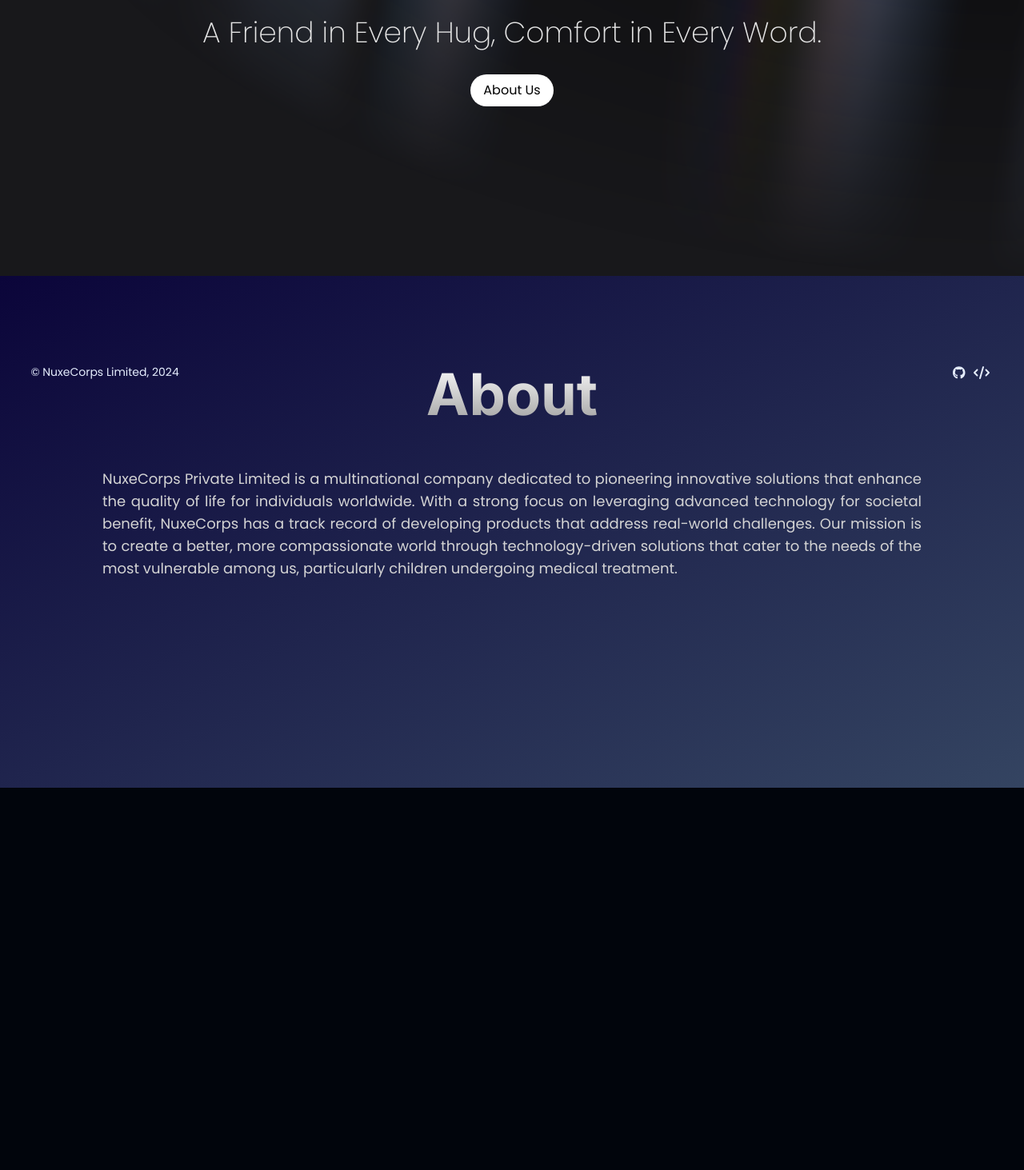
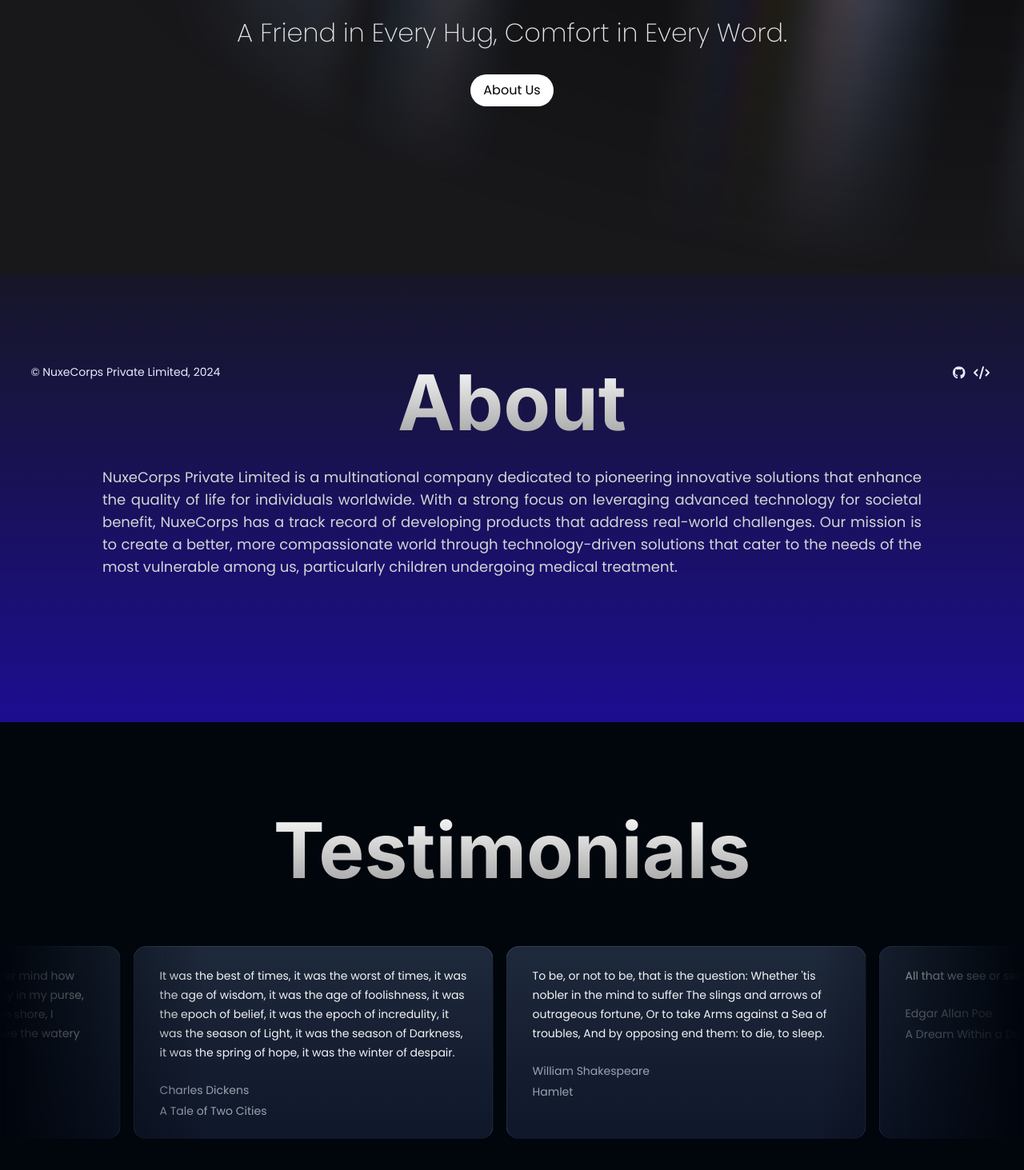
Before and after one commit to javascription/exun-hack-24, a Next.js app: page / in a window 1280 px wide. Shown: the part 295-1758 px from the top of the page at 80% size. Before the commit the page ends 1280 px from the top, so only its background shows below. Built offline with nearby package versions, Linux system fonts and the light colour scheme; no server answers.

Commit message:
added testimonials

```diff
--- a/package.json
+++ b/package.json
@@ -14,6 +14,7 @@
     "@fortawesome/free-regular-svg-icons": "^6.6.0",
     "@fortawesome/free-solid-svg-icons": "^6.6.0",
     "@fortawesome/react-fontawesome": "^0.2.2",
+    "@tabler/icons-react": "^3.12.0",
     "clsx": "^2.1.1",
     "framer-motion": "^11.3.24",
     "next": "14.2.5",
@@ -24,6 +25,8 @@
     "tailwind-merge": "^2.5.2"
   },
   "devDependencies": {
+    "@types/node": "22.3.0",
+    "@types/react": "18.3.3",
     "eslint": "^8",
     "eslint-config-next": "14.2.5",
     "postcss": "^8",
--- a/src/app/components/About.jsx
+++ b/src/app/components/About.jsx
@@ -1,15 +1,19 @@
-import Heading from "./ui/Heading"
+import Heading from "./ui/Heading";
+import TextMotion from "./ui/TextMotion";
 
 export default function About() {
     return (
         <>
-            <div className="aboutContainer top-[40rem] absolute flex w-screen justify-center items-center h-[40rem]">
-                <Heading className="absolute top-[7rem] text-8xl">About</Heading>
-                <p className="p-about font-normal text-lg text-justify text-neutral-300 mx-auto w-80%">
-                    NuxeCorps Private Limited is a multinational company dedicated to pioneering innovative solutions that enhance the quality of life for individuals worldwide.
-                    With a strong focus on leveraging advanced technology for societal benefit, NuxeCorps has a track record of developing products that address real-world challenges.
-                    Our mission is to create a better, more compassionate world through technology-driven solutions that cater to the needs of the most vulnerable among us, particularly children undergoing medical treatment.
-                </p>
+            <div className="aboutContainer top-[39.9rem] absolute w-screen h-[35rem]" id="about">
+                <TextMotion className="flex justify-center items-center">
+                    <Heading className="absolute top-[5rem] sm:top-[6rem] md:top-[7rem] mi:text-5xl text-6xl sm:text-7xl md:text-8xl">About</Heading>
+                    <p className="p-about font-normal mi:text-sm sm:text-base md:text-lg text-justify text-neutral-300 mx-auto w-80%
+                    absolute top-[10rem] sm:top-[11rem] md:top-[15rem]">
+                        NuxeCorps Private Limited is a multinational company dedicated to pioneering innovative solutions that enhance the quality of life for individuals worldwide.
+                        With a strong focus on leveraging advanced technology for societal benefit, NuxeCorps has a track record of developing products that address real-world challenges.
+                        Our mission is to create a better, more compassionate world through technology-driven solutions that cater to the needs of the most vulnerable among us, particularly children undergoing medical treatment.
+                    </p>
+                </TextMotion>
             </div>
         </>
     )
--- a/src/app/components/Footer.jsx
+++ b/src/app/components/Footer.jsx
@@ -9,7 +9,7 @@
         <>
             <section>
                 <div className="p-2-3-percent flex justify-between w-[100%] z-[100] fixed bottom-0 text-primary">
-                    <div className='text-[14px]'>© NuxeCorps Limited, {new Date().getFullYear()}</div>
+                    <div className='text-[14px]'>© NuxeCorps Private Limited, {new Date().getFullYear()}</div>
                     <div className='f-links flex'>
                         <a href='https://github.com/javascription' target='blank'><FontAwesomeIcon icon={faGithub}></FontAwesomeIcon></a>
                         <a href='https://github.com/javascription' target='blank'><FontAwesomeIcon icon={faCode}></FontAwesomeIcon></a>
--- a/src/app/components/Hero.jsx
+++ b/src/app/components/Hero.jsx
@@ -1,32 +1,25 @@
 "use client"
 import { AuroraBackground } from "./ui/Aurora";
-import { motion } from "framer-motion";
+import TextMotion from "./ui/TextMotion";
 
 export default function Hero() {
     return (
         <>
             <section>
                 <AuroraBackground className="top-0 absolute h-[40rem] w-screen flex flex-col items-center justify-center">
-                    <motion.div
-                        initial={{ opacity: 0.0, y: 40 }}
-                        whileInView={{ opacity: 1, y: 0 }}
-                        transition={{
-                        delay: 0.3,
-                        duration: 0.8,
-                        ease: "easeInOut",
-                        }}
+                    <TextMotion
                         className="relative flex flex-col gap-4 items-center justify-center px-4"
                     >
-                        <div className="text-4xl md:text-7xl font-bold dark:text-white text-center">
+                        <div className="mi:text-3xl text-4xl md:text-7xl font-bold dark:text-white text-center">
                         NuxeCorps
                         </div>
-                        <div className="font-extralight text-base md:text-4xl dark:text-neutral-200 py-4">
+                        <div className="mi:text-xs font-extralight text-base md:text-[2rem] md:leading-[40px] dark:text-neutral-200 py-4">
                         A Friend in Every Hug, Comfort in Every Word.
                         </div>
                         <button className="bg-black dark:bg-white rounded-full w-fit text-white dark:text-black px-4 py-2">
                         About Us
                         </button>
-                    </motion.div>
+                    </TextMotion>
                 </AuroraBackground>
             </section>
         </>
--- a/src/app/components/LoginNav.jsx
+++ b/src/app/components/LoginNav.jsx
@@ -50,10 +50,10 @@
                 <header className="relative pt-[2rem] pr-0 pb-[2rem] pl-0">
                     <div className="fixed flex flex-wrap justify-between w-[100%] items-center z-[100]" ref={navbarRef}>
                         <div className="text-2xl ml-[3rem]">
-                            <a href="/" className="mo:text-[2.5rem] mi:text-[2rem]">NuxeCorps</a>
+                            <a href="/" className="mo:text-[2.5rem] mi:text-[1.8rem]">NuxeCorps</a>
                         </div>
                         <ul className="relative flex gap-12 mo:hidden items-center">
-                            <li><a href="/" className="relative">About</a></li>
+                            <li><a href="/#about" className="relative">About</a></li>
                             <li><a href="/demo" className="relative">Demo</a></li>
                             <li><a href="/merchandise" className="relative">Merchandise</a></li>
                             <li><a href="/subscription" className="relative">Subscription</a></li>
@@ -68,7 +68,7 @@
                             className="color-primary cursor-pointer mr-[4rem] hidden mo:block mo:text-5xl mi:text-3xl" />
 
                         <FontAwesomeIcon icon={faXmark} onClick={() => closeWrapper()} ref={closeIconRef}
-                            className="hidden text-primary text-[3.3rem] border-4 rounded-2xl mr-12" />
+                            className="hidden text-primary text-[3.3rem] border-4 rounded-2xl mr-12 px-5" />
                     </div>
                 </header>
                 <div ref={wrapperRef}
--- /dev/null
+++ b/src/app/components/Testimonials.jsx
@@ -0,0 +1,50 @@
+"use client";
+
+import { InfiniteMovingCards } from './ui/Cards'
+import React, { useEffect, useState } from "react";
+import Heading from './ui/Heading';
+
+export default function InfiniteMovingCardsDemo() {
+  return (
+    <div className="absolute top-[79.9rem] h-[40rem] rounded-md flex flex-col antialiased items-center justify-center overflow-hidden">
+      <Heading className="absolute top-[2rem] mi:text-5xl text-6xl sm:text-7xl md:text-8xl">Testimonials</Heading>
+      <InfiniteMovingCards
+        items={testimonials}
+        direction="right"
+        speed="slow"
+      />
+    </div>
+  );
+}
+
+const testimonials = [
+  {
+    quote:
+      "It was the best of times, it was the worst of times, it was the age of wisdom, it was the age of foolishness, it was the epoch of belief, it was the epoch of incredulity, it was the season of Light, it was the season of Darkness, it was the spring of hope, it was the winter of despair.",
+    name: "Charles Dickens",
+    title: "A Tale of Two Cities",
+  },
+  {
+    quote:
+      "To be, or not to be, that is the question: Whether 'tis nobler in the mind to suffer The slings and arrows of outrageous fortune, Or to take Arms against a Sea of troubles, And by opposing end them: to die, to sleep.",
+    name: "William Shakespeare",
+    title: "Hamlet",
+  },
+  {
+    quote: "All that we see or seem is but a dream within a dream.",
+    name: "Edgar Allan Poe",
+    title: "A Dream Within a Dream",
+  },
+  {
+    quote:
+      "It is a truth universally acknowledged, that a single man in possession of a good fortune, must be in want of a wife.",
+    name: "Jane Austen",
+    title: "Pride and Prejudice",
+  },
+  {
+    quote:
+      "Call me Ishmael. Some years ago—never mind how long precisely—having little or no money in my purse, and nothing particular to interest me on shore, I thought I would sail about a little and see the watery part of the world.",
+    name: "Herman Melville",
+    title: "Moby-Dick",
+  },
+];
--- /dev/null
+++ b/src/app/components/ui/Cards.jsx
@@ -0,0 +1,116 @@
+"use client";
+
+import { cn } from "../../../../lib/utils";
+import React, { useEffect, useState } from "react";
+
+export const InfiniteMovingCards = ({
+  items=[],
+  direction = "left",
+  speed = "fast",
+  pauseOnHover = true,
+  className,
+}) => {
+  const containerRef = React.useRef(null);
+  const scrollerRef = React.useRef(null);
+
+  useEffect(() => {
+    addAnimation();
+  }, []);
+
+  const [start, setStart] = useState(false);
+
+  function addAnimation() {
+    if (containerRef.current && scrollerRef.current) {
+      const scrollerContent = Array.from(scrollerRef.current.children);
+
+      scrollerContent.forEach((item) => {
+        const duplicatedItem = item.cloneNode(true);
+        if (scrollerRef.current) {
+          scrollerRef.current.appendChild(duplicatedItem);
+        }
+      });
+
+      getDirection();
+      getSpeed();
+      setStart(true);
+    }
+  }
+
+  const getDirection = () => {
+    if (containerRef.current) {
+      if (direction === "left") {
+        containerRef.current.style.setProperty(
+          "--animation-direction",
+          "forwards"
+        );
+      } else {
+        containerRef.current.style.setProperty(
+          "--animation-direction",
+          "reverse"
+        );
+      }
+    }
+  };
+
+  const getSpeed = () => {
+    if (containerRef.current) {
+      if (speed === "fast") {
+        containerRef.current.style.setProperty("--animation-duration", "20s");
+      } else if (speed === "normal") {
+        containerRef.current.style.setProperty("--animation-duration", "40s");
+      } else {
+        containerRef.current.style.setProperty("--animation-duration", "80s");
+      }
+    }
+  };
+
+  return (
+    <div
+      ref={containerRef}
+      className={cn(
+        "scroller relative z-20 max-w-7xl overflow-hidden [mask-image:linear-gradient(to_right,transparent,white_20%,white_80%,transparent)]",
+        className
+      )}
+    >
+      <ul
+        ref={scrollerRef}
+        className={cn(
+          "flex min-w-full shrink-0 gap-4 py-4 w-max flex-nowrap",
+          start && "animate-scroll",
+          pauseOnHover && "hover:[animation-play-state:paused]"
+        )}
+      >
+        {items.map((item, idx) => (
+          <li
+            className="w-[350px] max-w-full relative rounded-2xl border border-b-0 flex-shrink-0 border-slate-700 px-8 py-6 md:w-[450px]"
+            style={{
+              background:
+                "linear-gradient(180deg, var(--slate-800), var(--slate-900)",
+            }}
+            key={item.name}
+          >
+            <blockquote>
+              <div
+                aria-hidden="true"
+                className="user-select-none -z-1 pointer-events-none absolute -left-0.5 -top-0.5 h-[calc(100%_+_4px)] w-[calc(100%_+_4px)]"
+              ></div>
+              <span className="relative z-20 text-sm leading-[1.6] text-gray-100 font-normal">
+                {item.quote}
+              </span>
+              <div className="relative z-20 mt-6 flex flex-row items-center">
+                <span className="flex flex-col gap-1">
+                  <span className="text-sm leading-[1.6] text-gray-400 font-normal">
+                    {item.name}
+                  </span>
+                  <span className="text-sm leading-[1.6] text-gray-400 font-normal">
+                    {item.title}
+                  </span>
+                </span>
+              </div>
+            </blockquote>
+          </li>
+        ))}
+      </ul>
+    </div>
+  );
+};
--- /dev/null
+++ b/src/app/components/ui/TextMotion.jsx
@@ -0,0 +1,20 @@
+"use client"
+
+import { motion } from "framer-motion";
+
+export default function TextMotion({ children, className }) {
+    return (
+        <motion.div
+            initial={{ opacity: 0.0, y: 40 }}
+            whileInView={{ opacity: 1, y: 0 }}
+            transition={{
+            delay: 0.3,
+            duration: 0.8,
+            ease: "easeInOut",
+            }}
+            className={`${className}`}
+            >
+            {children}
+        </motion.div>
+    )
+}
--- a/src/app/globals.css
+++ b/src/app/globals.css
@@ -37,7 +37,7 @@
 }
 
 .p-13-percent {
-  padding: 13% 0;
+  padding: 25% 0;
 }
 
 .p-2-3-percent {
@@ -89,7 +89,8 @@
 }
 
 .aboutContainer {
-  background: linear-gradient(to bottom right, #0b053a, #344461);
+  /* background: linear-gradient(to bottom right, #0b053a, #344461); */
+  background: linear-gradient(to bottom, #161626, #1C0D90)
 }
 
 .aboutContainer::before {
@@ -98,7 +99,5 @@
 }
 
 .p-about {
-  position: absolute;
-  top: 15rem;
   width: 80%;
 }
--- a/src/app/layout.jsx
+++ b/src/app/layout.jsx
@@ -19,13 +19,13 @@
 const url = process.env.NEXT_PUBLIC_SITE_URL;
 
 export const metadata = {
-    title: "Exun Internal Hackathon 2024",
-    description: "Made by Gauransh Saini",
+    title: "NuxeCorps Private Limited",
+    description: "Exun Internal Hackathon 2024: Made by Gauransh Saini",
     openGraph: {
-        title: 'Exun Internal Hackathon 2024',
-        description: 'Made by Gauransh Saini',
+        title: 'NuxeCorps Private Limited',
+        description: "Exun Internal Hackathon 2024: Made by Gauransh Saini",
         url: url,
-        siteName: 'Exun Internal Hackathon 2024',
+        siteName: 'NuxeCorps Private Limited',
         images: [
             {
                 url: `${url}/opengraph-image.jpg`,
@@ -50,8 +50,8 @@
     },
     twitter: {
         card: 'summary_large_image',
-        title: 'Exun Internal Hackathon 2024',
-        description: 'Made by Gauransh Saini',
+        title: 'NuxeCorps Private Limited',
+        description: "Exun Internal Hackathon 2024: Made by Gauransh Saini",
         image: `${url}/opengraph-image.jpg`,
     },
     robots: {
@@ -61,9 +61,9 @@
     canonical: url,
     htmlLang: 'en',
     generator: 'Next.js',
-    applicationName: "Exun Internal Hackathon 2024",
+    applicationName: "NuxeCorps Private Limited",
     referrer: 'origin-when-cross-origin',
-    keywords: ['Exun', 'Internal', 'Hackathon', '2024', 'Gauransh', 'Saini'],
+    keywords: ['Exun', 'Internal', 'Hackathon', '2024', 'Gauransh', 'Saini', 'NuxeCorps', 'Private', 'Limited'],
     authors: [
         { name: 'Gauransh Saini', url: url }
     ],
@@ -81,6 +81,9 @@
 
     <SessionWrapper>
       <html lang="en">
+        <head>
+            <meta name="viewport" content="width=device-width, initial-scale=1.0"/>
+        </head>
         <body className={`${poppins.className} dark m-0 p-0 w-screen h-screen scroll-smooth overflow-x-hidden bg-background`}>
           <Navbar />
           {children}
--- a/src/app/page.jsx
+++ b/src/app/page.jsx
@@ -2,12 +2,14 @@
 
 import Hero from './components/Hero';
 const About = dynamic(() => import('./components/About'))
+const Testimonials = dynamic(() => import('./components/Testimonials'))
 
 export default function Home() {
     return (
         <main>
             <Hero />
             <About />
+            <Testimonials />
         </main>
     );
 }
--- a/tailwind.config.js
+++ b/tailwind.config.js
@@ -13,6 +13,7 @@
     extend: {
       animation: {
         aurora: "aurora 60s linear infinite",
+        scroll: "scroll var(--animation-duration, 40s) var(--animation-direction, forwards) linear infinite",
       },
       keyframes: {
         aurora: {
@@ -21,6 +22,11 @@
           },
           to: {
             backgroundPosition: "350% 50%, 350% 50%",
+          },
+        },
+        scroll: {
+          to: {
+            transform: "translate(calc(-50% - 0.5rem))",
           },
         },
       },
```
Also changed, not shown: 1 other file (tests, documents, lock files or other folders).
